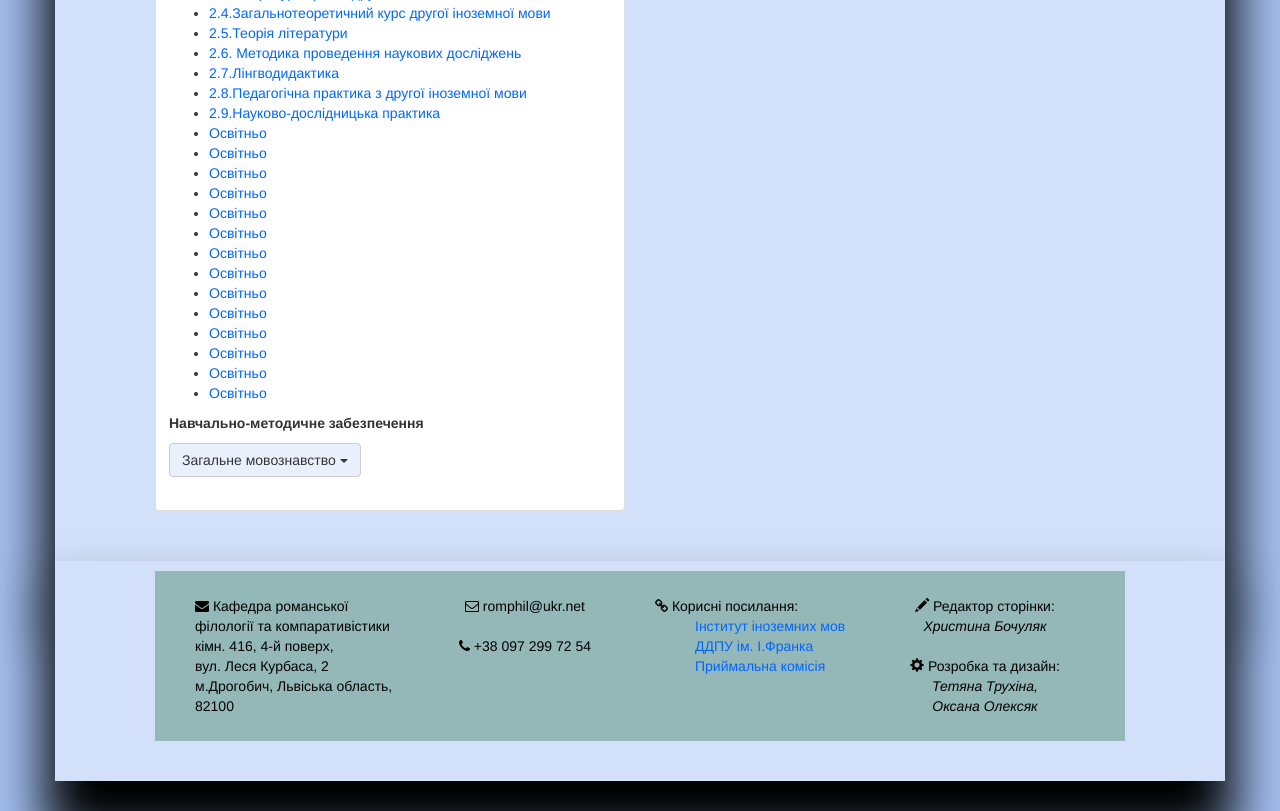
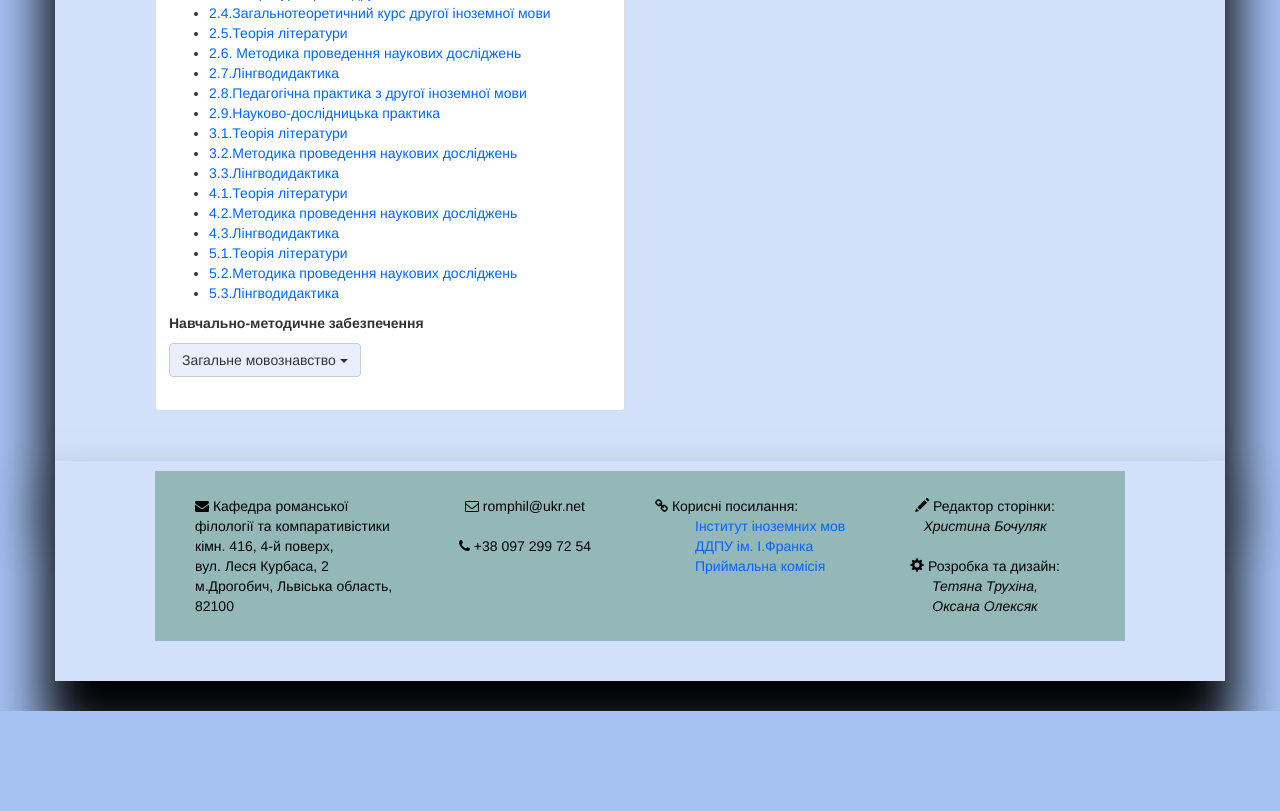
Before and after one commit to Oksanchen/kaf_rom, a plain HTML site: page index.html at #/eresourse in a window 1280 px wide. Shown: the part 2198-3009 px from the top of the page. After the commit the page ends 2909 px from the top, so only its background shows below. Drawn offline with nearby package versions, Linux system fonts and the light colour scheme.

Commit message:
Update eresourse.html

```diff
--- a/views/eresourse.html
+++ b/views/eresourse.html
@@ -84,11 +84,11 @@
    <br>
    	  <p><strong>Другий (магістерський) рівень вищої освіти</strong></p>
    	<br>
-   <p><strong><a href="files/anotazia.docx">Перелік дисциплін</a></strong></p>
+   <p><strong><a href="files/perelik_mahistr.docx">Перелік дисциплін</a></strong></p>
    <br>
             <ul>
-   			<li><a href="files/1.1.praktuka.pdf">1.1.Культура усного та писемного мовлення основної іноземної мови</a></li>
-   			<li><a href="files/1.2.typolohia.pdf">1.2.Порівняльна типологія першої іноземної мови та рідної</a></li>
+   		   <li><a href="files/1.1.praktuka.pdf">1.1.Культура усного та писемного мовлення основної іноземної мови</a></li>
+   		   <li><a href="files/1.2.typolohia.pdf">1.2.Порівняльна типологія першої іноземної мови та рідної</a></li>
                      <li><a href="files/1.3.teorlit.pdf">1.3.Теорія літератури</a></li>
                      <li><a href="files/1.4.metodyka.pdf">1.4.Методика проведення наукових досліджень</a></li>
                      <li><a href="files/1.5.romanistyka.pdf">1.5.Історія романістики</a></li>
@@ -103,22 +103,17 @@
                      <li><a href="files/2.6.metodyka.pdf">2.6. Методика проведення наукових досліджень</a></li>
                      <li><a href="files/2.7.lingvo.pdf">2.7.Лінгводидактика</a></li>
                      <li><a href="files/2.8.praktuka.pdf">2.8.Педагогічна практика з другої іноземної мови</a></li>
-                     <li><a href="2.9.naukova.pdf">2.9.Науково-дослідницька практика</a></li>
-                     <li><a href="files/opp.docx">Освітньо</a></li>
-                     <li><a href="files/opp.docx">Освітньо</a></li>
-                     <li><a href="files/opp.docx">Освітньо</a></li>
-                     <li><a href="files/opp.docx">Освітньо</a></li>
-                     <li><a href="files/opp.docx">Освітньо</a></li>
-                     <li><a href="files/opp.docx">Освітньо</a></li>
-                     <li><a href="files/opp.docx">Освітньо</a></li>
-                     <li><a href="files/opp.docx">Освітньо</a></li>
-                     <li><a href="files/opp.docx">Освітньо</a></li>
-                     <li><a href="files/opp.docx">Освітньо</a></li>
-                     <li><a href="files/opp.docx">Освітньо</a></li>
-                     <li><a href="files/opp.docx">Освітньо</a></li>
-                     <li><a href="files/opp.docx">Освітньо</a></li>
-                     <li><a href="files/opp.docx">Освітньо</a></li>
-   		</ul>
+                     <li><a href="files/2.9.naukova.pdf">2.9.Науково-дослідницька практика</a></li>
+                     <li><a href="files/3.1.teorialit.pdf">3.1.Теорія літератури</a></li>
+                     <li><a href="files/3.2.metodyka.pdf">3.2.Методика проведення наукових досліджень</a></li>
+                     <li><a href="files/3.3.linhvo.pdf">3.3.Лінгводидактика</a></li>
+                     <li><a href="files/4.1.teorlit.pdf">4.1.Теорія літератури</a></li>
+                     <li><a href="files/4.2.metoduka.pdf">4.2.Методика проведення наукових досліджень</a></li>
+                     <li><a href="files/4.3.linhvo.pdf">4.3.Лінгводидактика</a></li>
+                     <li><a href="files/5.1.teorlit.pdf">5.1.Теорія літератури</a></li>
+                     <li><a href="files/5.2.metodyka.pdf">5.2.Методика проведення наукових досліджень</a></li>
+                     <li><a href="files/5.3.linhvo.pdf">5.3.Лінгводидактика</a></li>
+                   </ul>
 
    	 <p><strong>Навчально-методичне забезпечення</strong></p>
 
```
